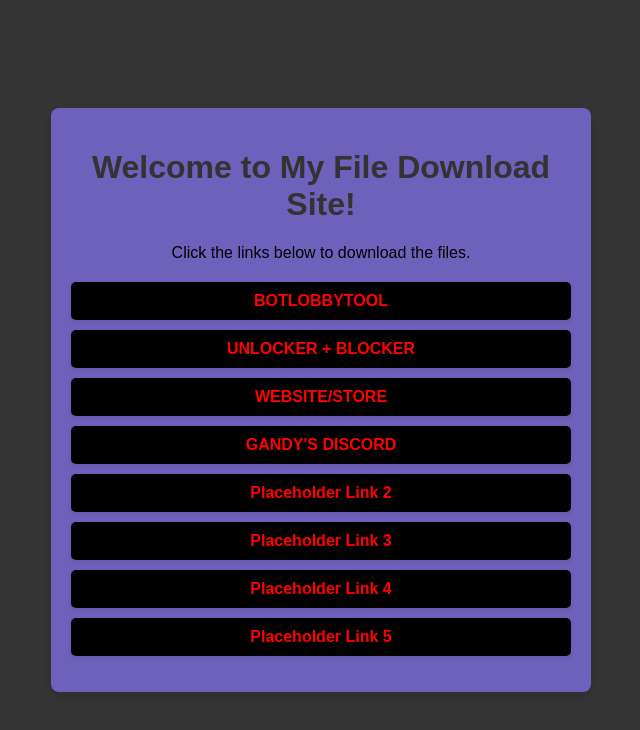
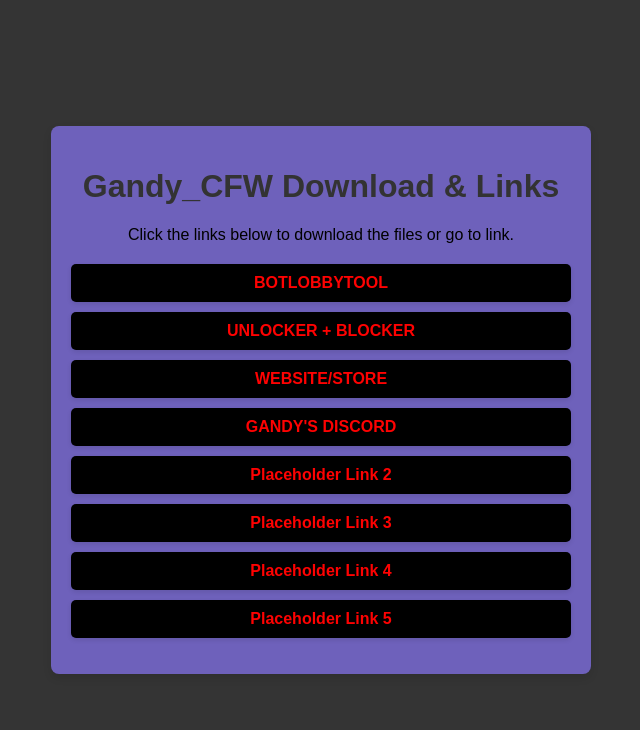
Before and after one commit to Gandy1337/website, a plain HTML site: page index.html in a window 1280 px wide. Shown: the whole page, without its empty margins (319-959 px from the left). Drawn offline with Linux system fonts and the light colour scheme.

Commit message:
Update index.html

```diff
--- a/index.html
+++ b/index.html
@@ -64,8 +64,8 @@
 <body>
 
     <div class="container">
-        <h1>Welcome to My File Download Site!</h1>
-        <p>Click the links below to download the files.</p>
+        <h1>Gandy_CFW Download & Links</h1>
+        <p>Click the links below to download the files or go to link.</p>
 
         <ul class="file-list">
             <!-- Google Drive File Links -->
```
